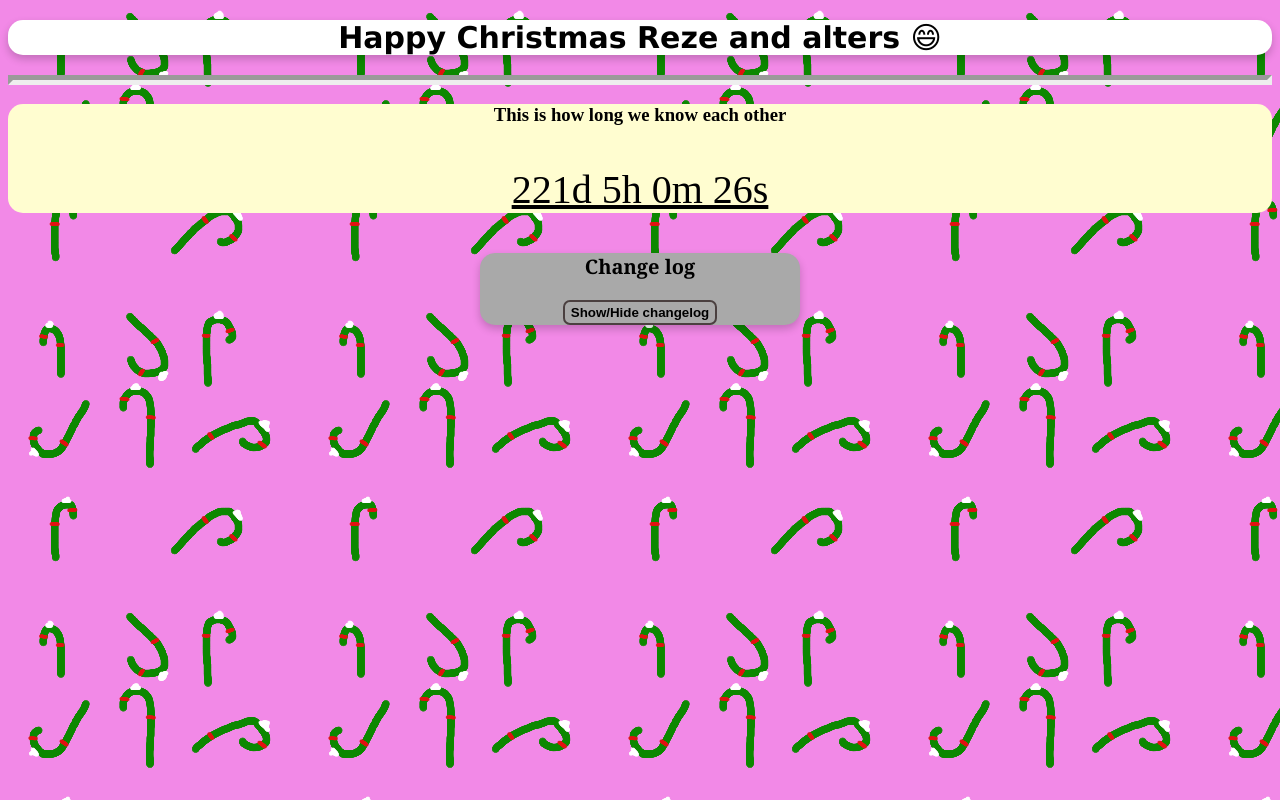
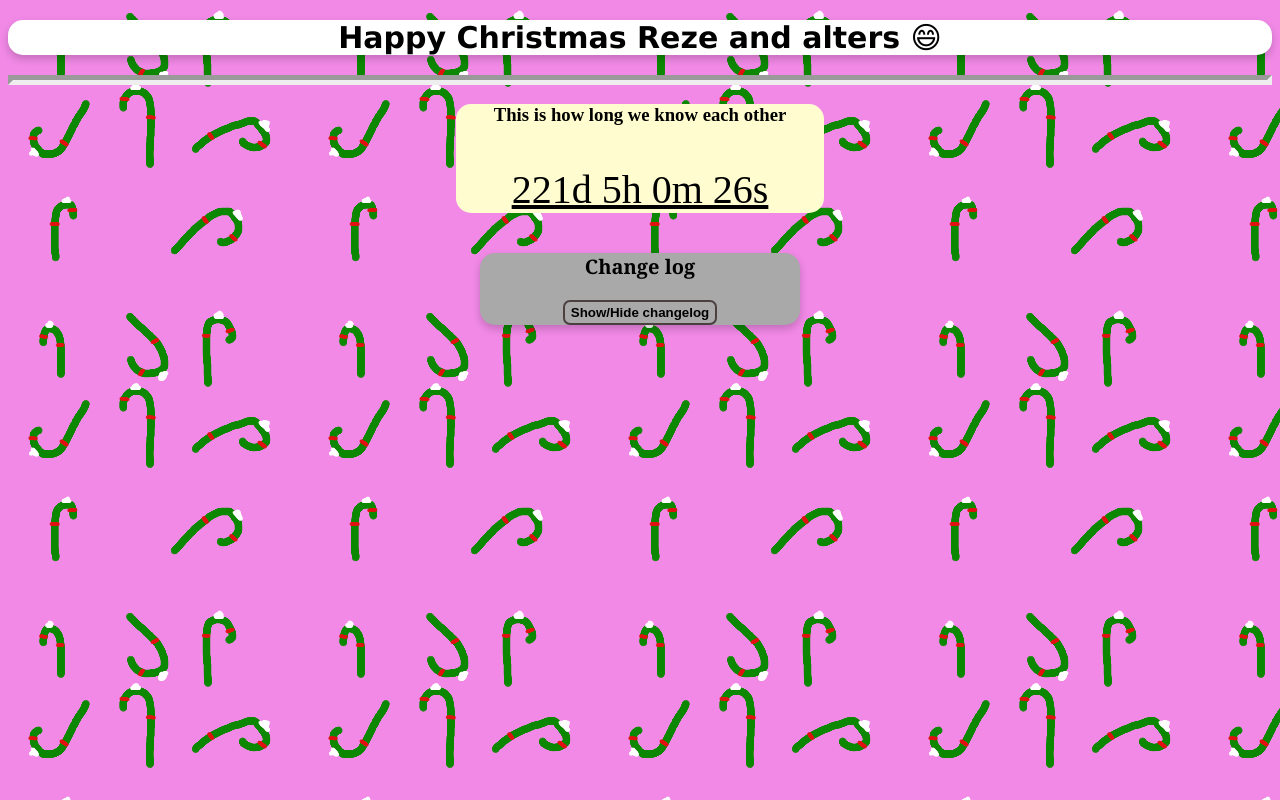
Before and after one commit to WilkYTPL/wilkytpl.github.io, a plain HTML site: page index.html in a window 1280 px wide. Drawn offline with Linux system fonts and the light colour scheme.

Commit message:
New version

```diff
--- a/style.css
+++ b/style.css
@@ -25,7 +25,7 @@ body {
 
 /*Timer*/
 .timerDiv {
-    width: auto;
+    width: 23rem;
     background-color: #FFFDD0;
     text-align: center;
     border-radius: 15px;
```
